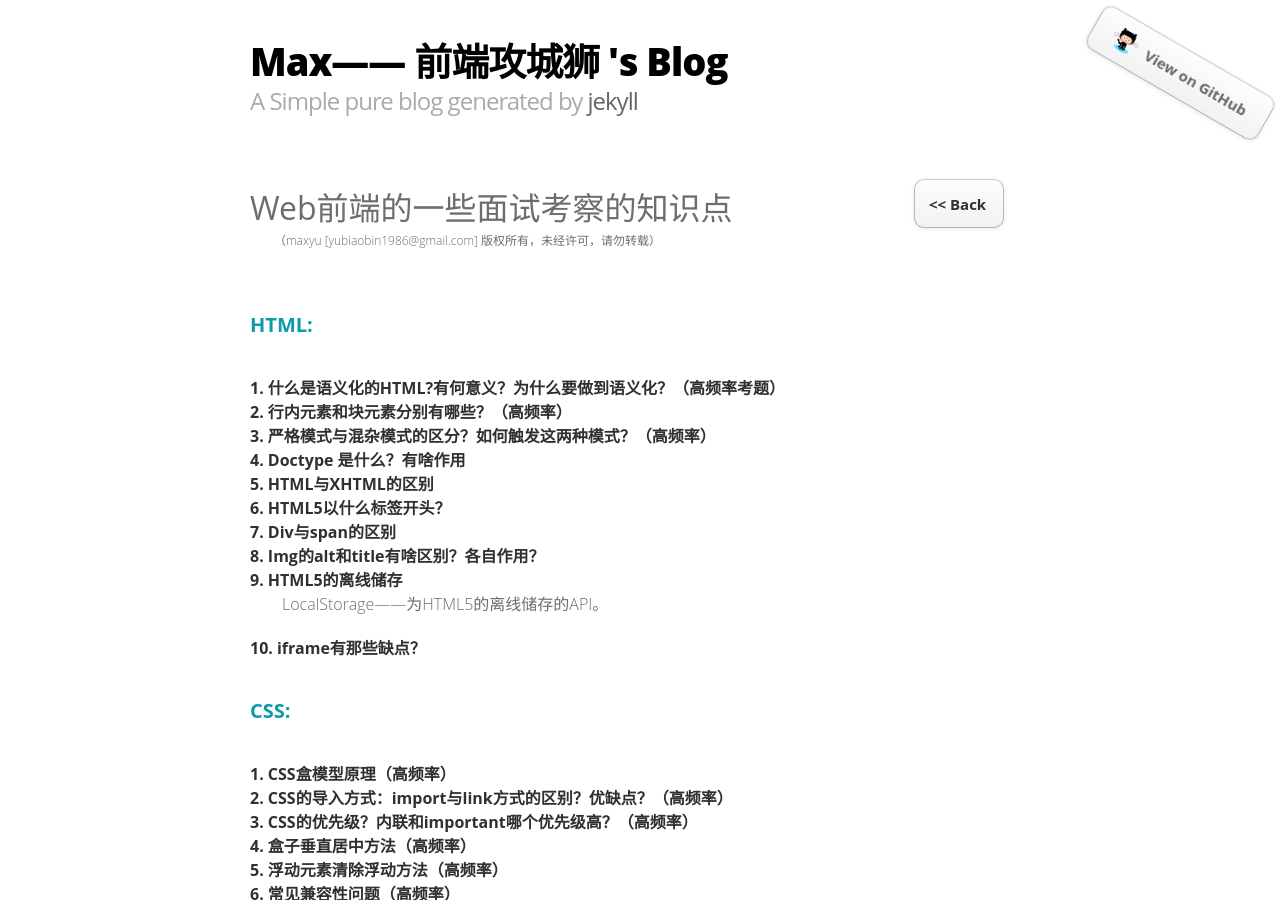
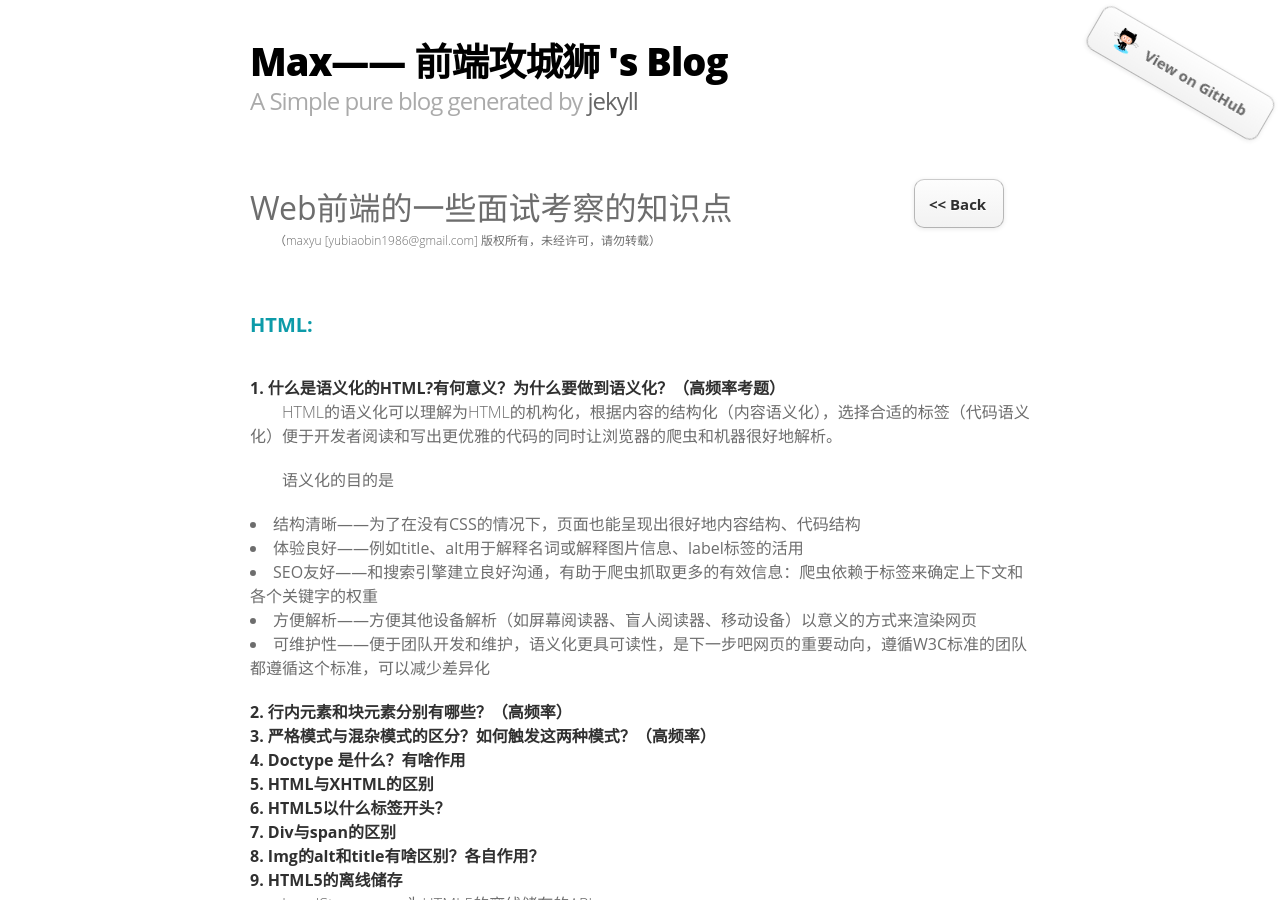
Before and after one commit to yubiaobin/yubiaobin.github.io, a Jekyll site: the page built from _posts/2013-01-12-interview.html, in a window 1280 px wide and 900 px high. Built offline with Jekyll 4.4.1, drawn with Linux system fonts in a browser that asks for light colours; comment, search, counter and statistics services are not loaded.

Commit message:
add interview question an answer on this blog

```diff
--- a/_posts/2013-01-12-interview.html
+++ b/_posts/2013-01-12-interview.html
@@ -18,7 +18,14 @@ title : Web前端的一些面试考察的知识点
 
 
 <h4>1.  什么是语义化的HTML?有何意义？为什么要做到语义化？（高频率考题）</h4>
-
+<p>HTML的语义化可以理解为HTML的机构化，根据内容的结构化（内容语义化），选择合适的标签（代码语义化）便于开发者阅读和写出更优雅的代码的同时让浏览器的爬虫和机器很好地解析。</p>
+<p>语义化的目的是
+    <li>结构清晰——为了在没有CSS的情况下，页面也能呈现出很好地内容结构、代码结构</li>
+    <li>体验良好——例如title、alt用于解释名词或解释图片信息、label标签的活用</li>
+    <li>SEO友好——和搜索引擎建立良好沟通，有助于爬虫抓取更多的有效信息：爬虫依赖于标签来确定上下文和各个关键字的权重</li>
+    <li>方便解析——方便其他设备解析（如屏幕阅读器、盲人阅读器、移动设备）以意义的方式来渲染网页</li>
+    <li>可维护性——便于团队开发和维护，语义化更具可读性，是下一步吧网页的重要动向，遵循W3C标准的团队都遵循这个标准，可以减少差异化</li>
+</p>
 
 <h4>2.  行内元素和块元素分别有哪些？（高频率）</h4>
 
```
